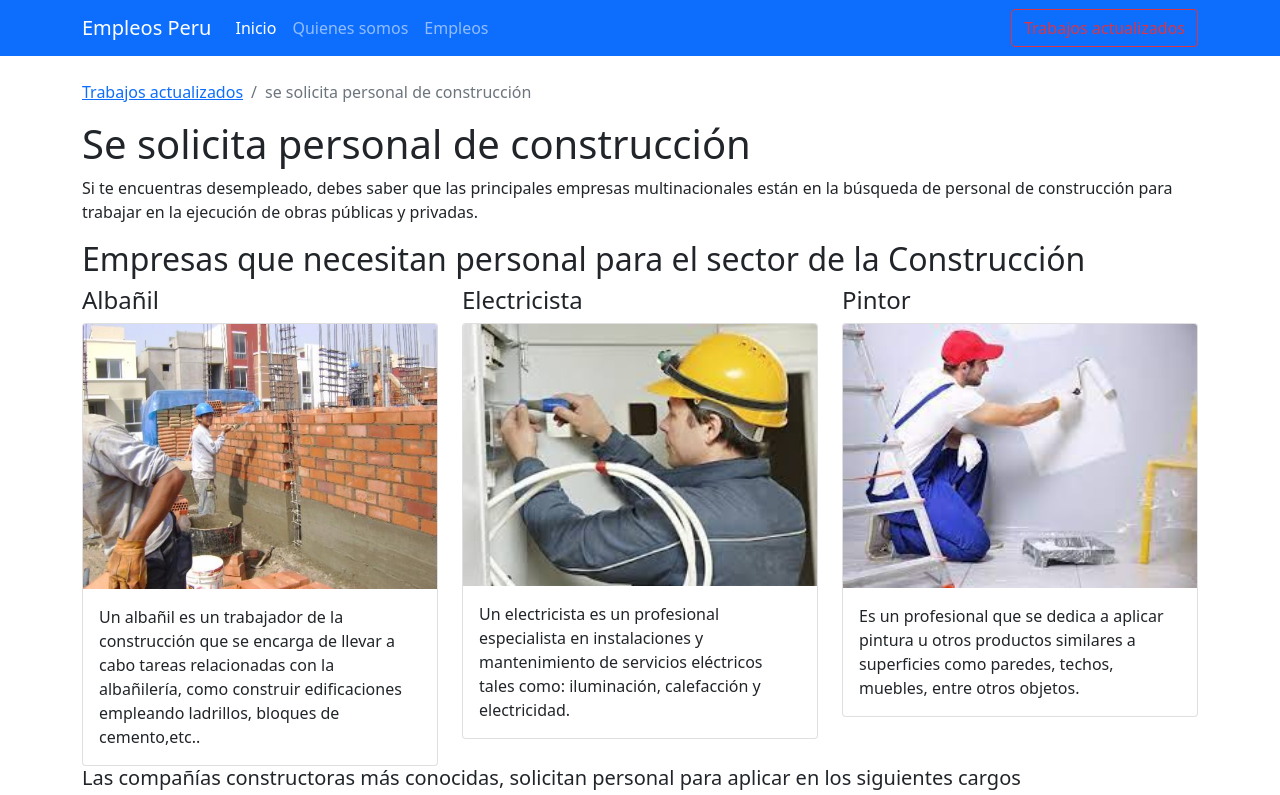
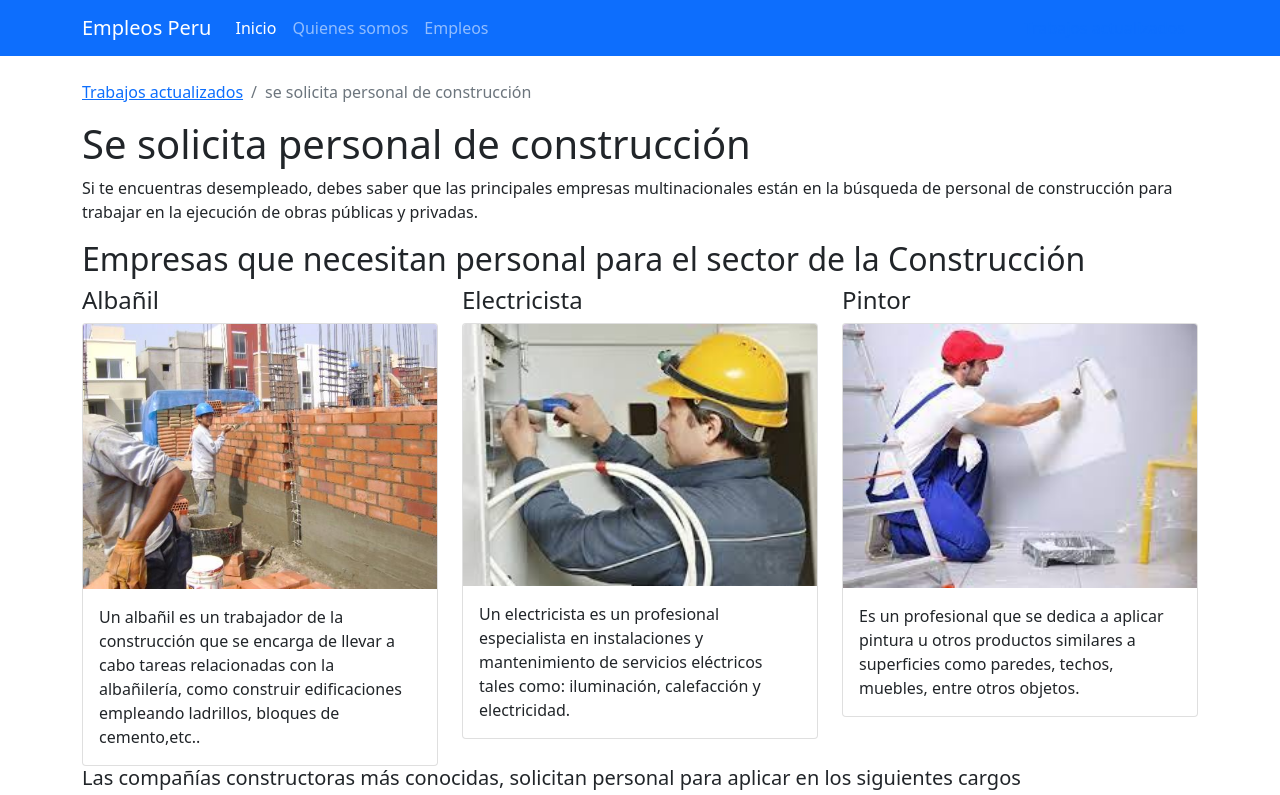
Before and after one commit to cpiprodesign/sitioempleos, a plain HTML site: page index.html in a window 1280 px wide. Shown: the top 795 px of the page. Drawn offline with nearby package versions, Linux system fonts and the light colour scheme.

Commit message:
Update index.html

```diff
--- a/index.html
+++ b/index.html
@@ -34,7 +34,7 @@
                       </li>
                     </ul>
                     <form class="d-flex">
-                      <a class="btn btn-outline-danger" href="https://www.google.com/search?q=trabajos+de+alba%C3%B1ileria&oq=trabajos+de+alba&aqs=chrome.0.0i512j69i57j0i22i30l8&sourceid=chrome&ie=UTF-8&ibp=htl;jobs&sa=X&sqi=2&ved=2ahUKEwiLgNHejtiAAxX8FrkGHbe7DPAQutcGKAF6BAgJEAY&sxsrf=AB5stBhE7FX_4_Tzx7LgmJExubJ2majcdA:1691877473802#fpstate=tldetail&htivrt=jobs&htidocid=6F9jjbNYpOgAAAAAAAAAAA%3D%3D">Trabajos actualizados</a>
+                      <a class="btn btn-outline-primary" href="https://www.google.com/search?q=trabajos+de+alba%C3%B1ileria&oq=trabajos+de+alba&aqs=chrome.0.0i512j69i57j0i22i30l8&sourceid=chrome&ie=UTF-8&ibp=htl;jobs&sa=X&sqi=2&ved=2ahUKEwiLgNHejtiAAxX8FrkGHbe7DPAQutcGKAF6BAgJEAY&sxsrf=AB5stBhE7FX_4_Tzx7LgmJExubJ2majcdA:1691877473802#fpstate=tldetail&htivrt=jobs&htidocid=6F9jjbNYpOgAAAAAAAAAAA%3D%3D">Trabajos actualizados</a>
                     </form>
                   </div>
                 </div>
```
